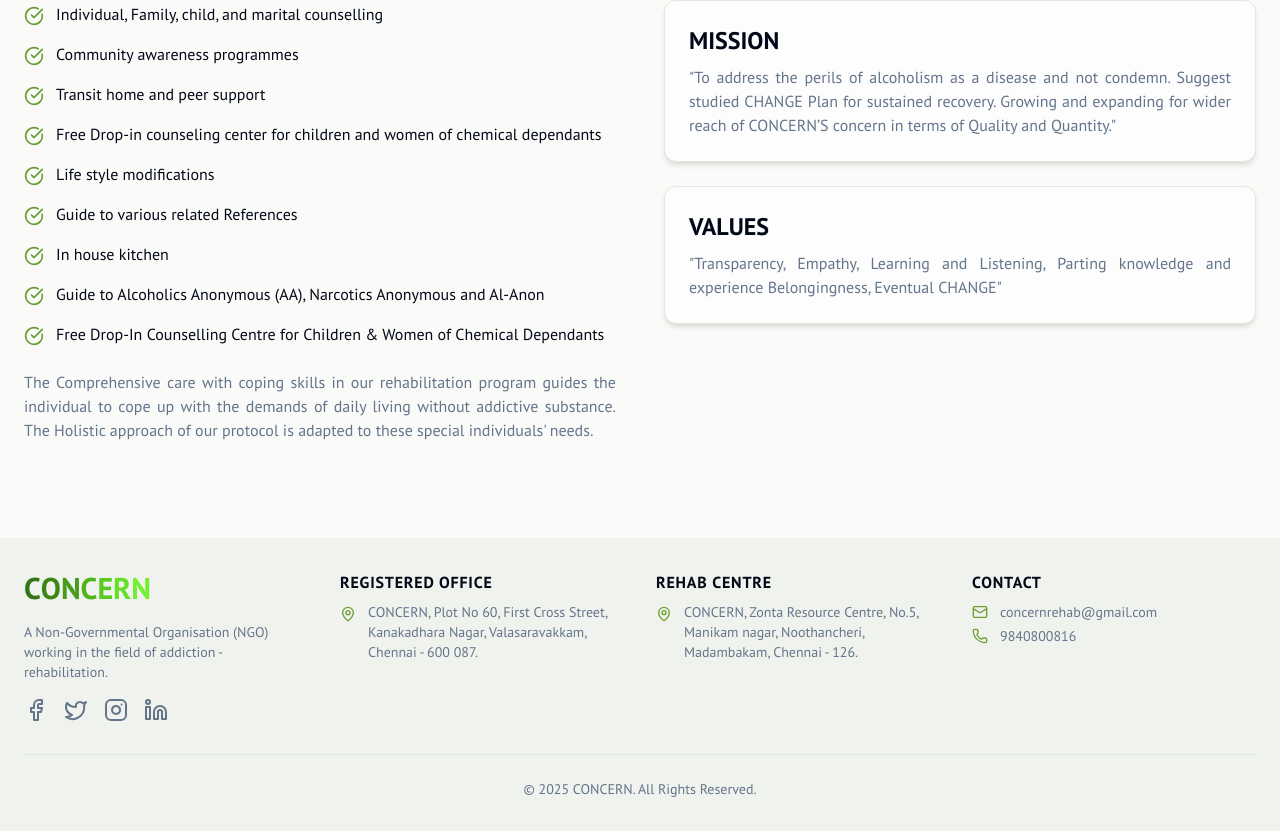
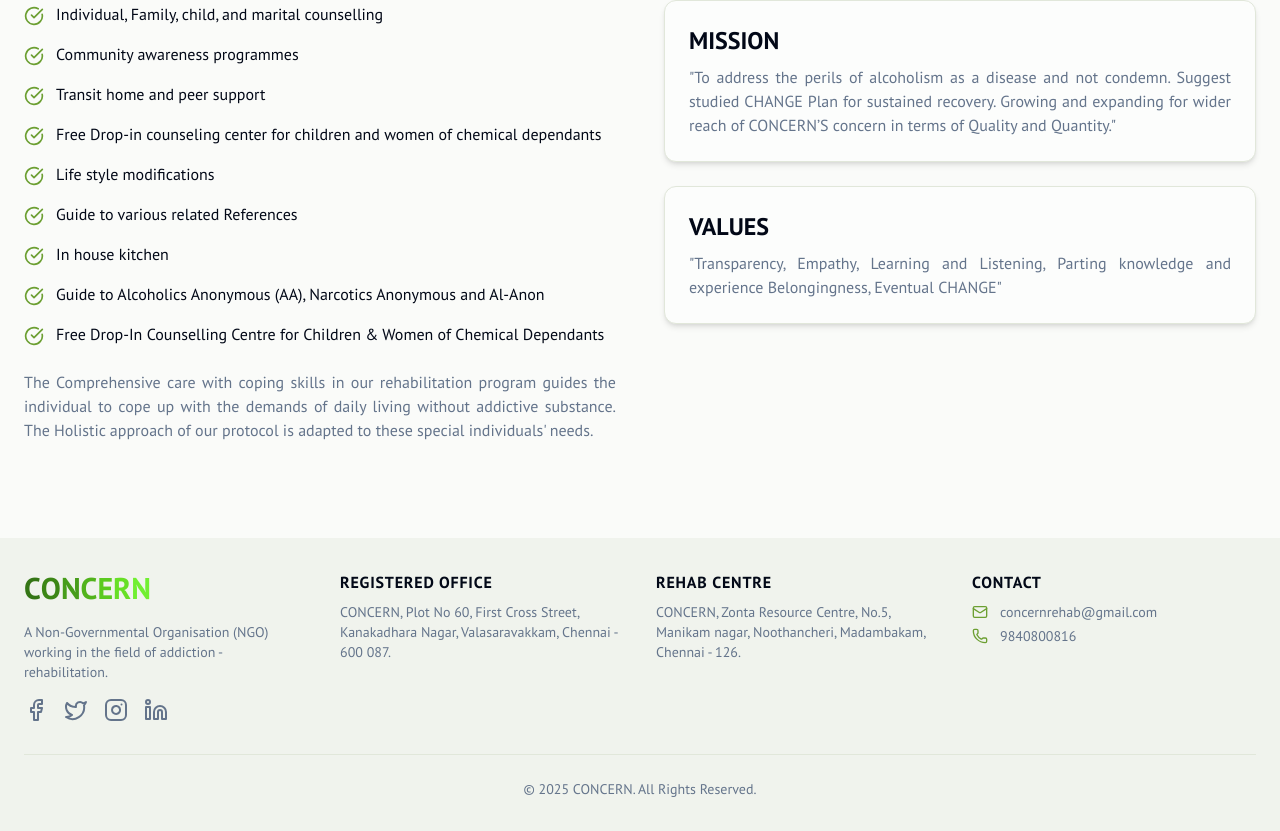
Before and after one commit to tanishpoddar/Concern-Website, a Next.js app: page / in a window 1280 px wide. Shown: the part 1072-1903 px from the top of the page. Built offline with nearby package versions, Linux system fonts and the light colour scheme.

Commit message:
changed-code-files

```diff
--- a/src/components/footer.tsx
+++ b/src/components/footer.tsx
@@ -32,7 +32,6 @@
             <h3 className="mb-2 font-semibold text-foreground uppercase tracking-wider">Registered Office</h3>
             <address className="space-y-1 not-italic text-sm">
               <p className="flex items-start text-left">
-                <MapPin className="mr-3 h-4 w-4 flex-shrink-0 mt-1 text-primary" />
                 <span>CONCERN, Plot No 60, First Cross Street, Kanakadhara Nagar, Valasaravakkam, Chennai - 600 087.</span>
               </p>
             </address>
@@ -42,7 +41,6 @@
             <h3 className="mb-2 font-semibold text-foreground uppercase tracking-wider">Rehab Centre</h3>
             <address className="space-y-1 not-italic text-sm">
               <p className="flex items-start text-left">
-                <MapPin className="mr-3 h-4 w-4 flex-shrink-0 mt-1 text-primary" />
                 <span>CONCERN, Zonta Resource Centre, No.5, Manikam nagar, Noothancheri, Madambakam, Chennai - 126.</span>
               </p>
             </address>
```
